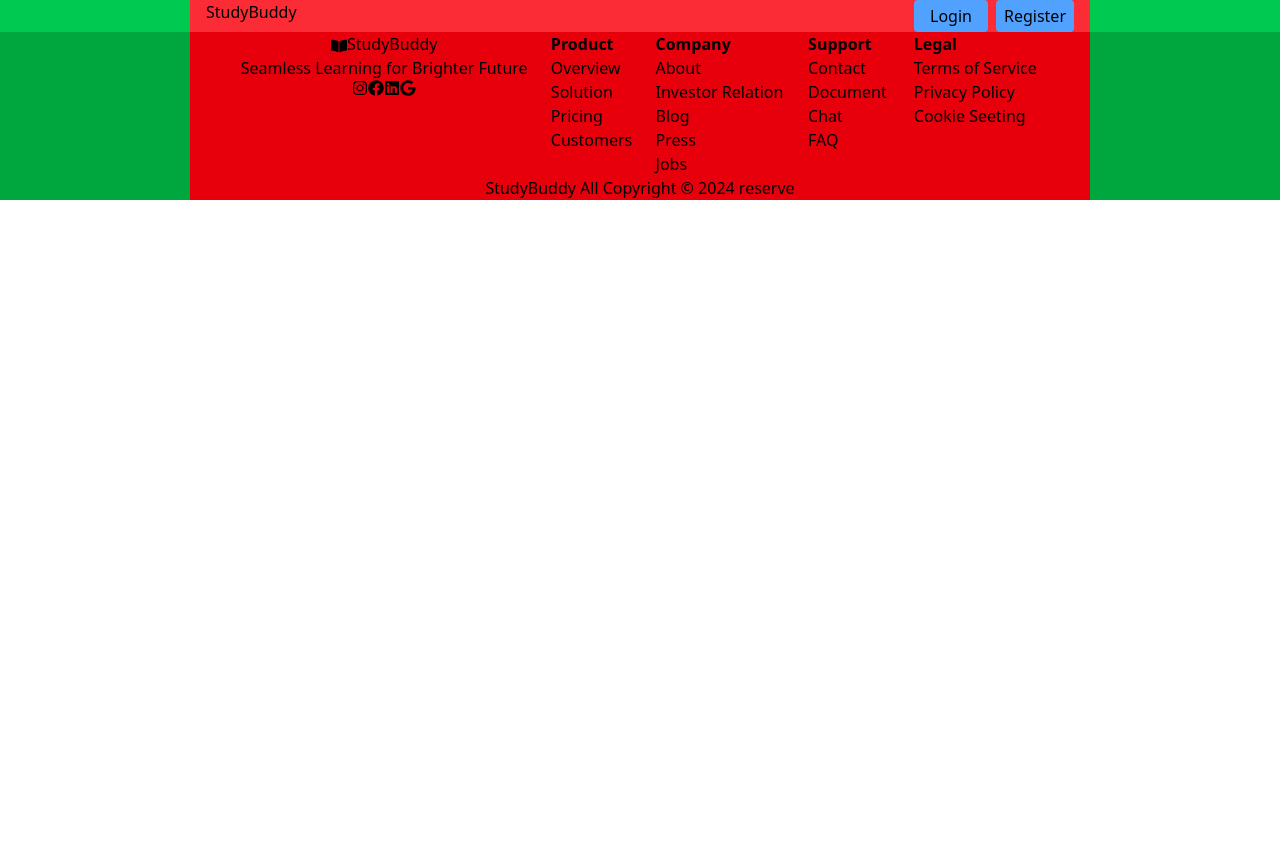
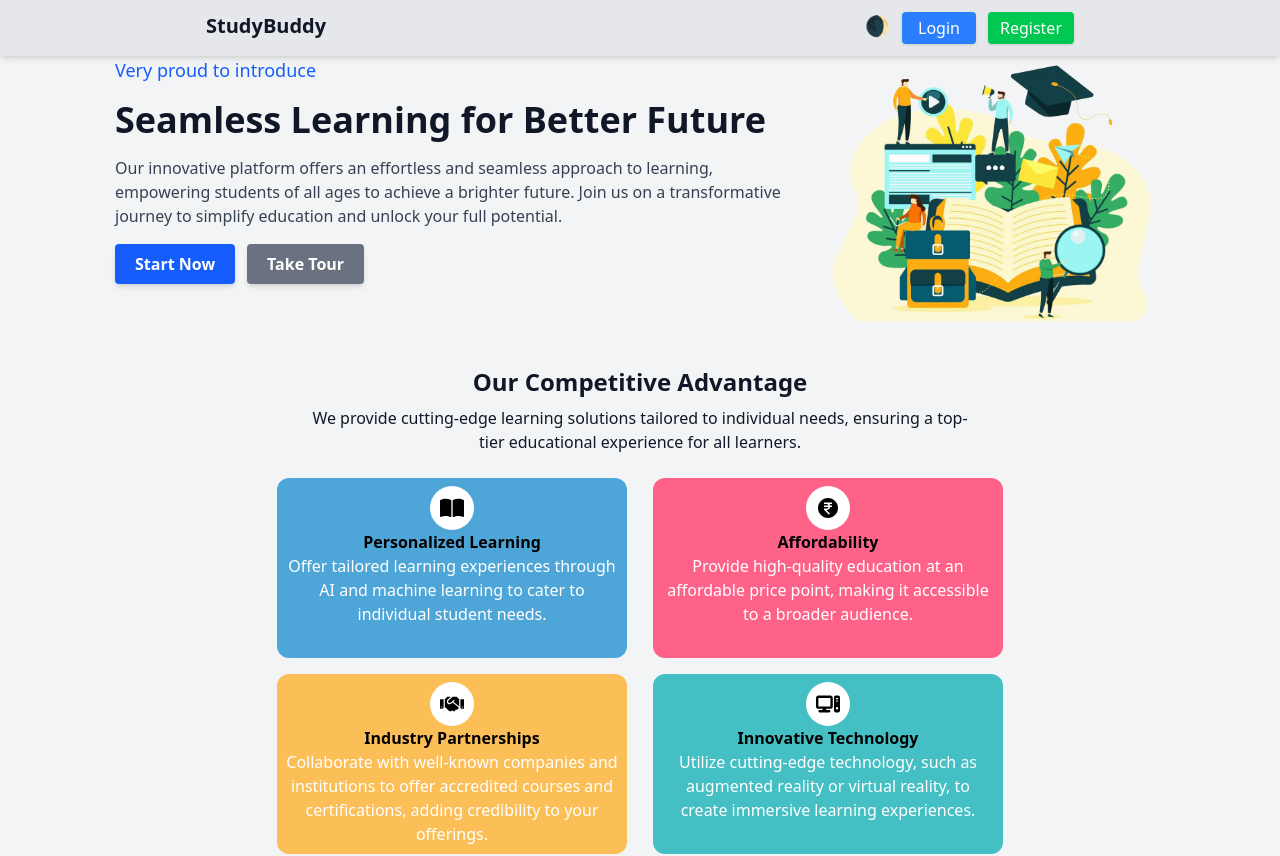
Before and after one commit to Suvo-Ghosh/Landing-Page, a React (Vite) app in the folder client/: page / in a window 1280 px wide. Shown: the top 856 px of the page. Before the commit the page ends 800 px from the top, so only its background shows below. Built offline with nearby package versions, Linux system fonts and the light colour scheme.

Commit message:
add HeroSection, Features components and  light/dark mode

```diff
--- a/client/src/App.jsx
+++ b/client/src/App.jsx
@@ -1,11 +1,16 @@
+import { TbHeartsOff } from "react-icons/tb"
+import Features from "./components/Features"
 import Footer from "./components/Footer"
 import Navbar from "./components/Navbar"
+import HeroSection from "./components/HeroSection"
 
 function App() {
 
   return (
     <>
       <Navbar />
+      <HeroSection />
+      <Features />
       <Footer />
     </>
   )
--- /dev/null
+++ b/client/src/components/Feature.jsx
@@ -0,0 +1,13 @@
+import React from 'react'
+
+function Feature({ item }) {
+    return (
+        <div className={`p-2 h-[180px] flex flex-col items-center rounded-xl max-w-[350px]`} style={{ backgroundColor: item.color }}>
+            <p className='text-2xl p-2.5 bg-white rounded-full '>{item.image}</p>
+            <h1 className='font-bold'>{item.name}</h1>
+            <h1 className='text-center text-white font-medium'>{item.description}</h1>
+        </div>
+    )
+}
+
+export default Feature
--- /dev/null
+++ b/client/src/components/Features.jsx
@@ -0,0 +1,66 @@
+import React from "react";
+import { FaBookOpen, FaComputer } from "react-icons/fa6";
+import { RiMoneyRupeeCircleFill } from "react-icons/ri";
+import { FaHandshake } from "react-icons/fa";
+import { BiSupport } from "react-icons/bi";
+import { TbDeviceAnalytics } from "react-icons/tb";
+import Feature from "./Feature";
+
+function Features() {
+    const FeaturesData = [
+        {
+            name: "Personalized Learning",
+            description: "Offer tailored learning experiences through AI and machine learning to cater to individual student needs.",
+            image: <FaBookOpen />,
+            color: "#4EA6D8",
+        },
+        {
+            name: "Affordability",
+            description: "Provide high-quality education at an affordable price point, making it accessible to a broader audience.",
+            image: <RiMoneyRupeeCircleFill />,
+            color: "#FF6289",
+        },
+        {
+            name: "Industry Partnerships",
+            description: "Collaborate with well-known companies and institutions to offer accredited courses and certifications, adding credibility to your offerings.",
+            image: <FaHandshake />,
+            color: "#FCBF58",
+        },
+        {
+            name: "Innovative Technology",
+            description: "Utilize cutting-edge technology, such as augmented reality or virtual reality, to create immersive learning experiences.",
+            image: <FaComputer />,
+            color: "#44BFC3",
+        },
+        {
+            name: "Responsive Support",
+            description: "Provide exceptional customer support and assistance to students and educators.",
+            image: <BiSupport />,
+            color: "#77B05D",
+        },
+        {
+            name: "Analytics & Insights",
+            description: "Offer detailed progress tracking and analytics to help students and teachers monitor performance and make data-driven decisions.",
+            image: <TbDeviceAnalytics />,
+            color: "#7D78B1",
+        },
+    ];
+
+    return (
+        <div className="py-10 bg-gray-100 dark:bg-gray-800">
+            <h1 className="text-center font-bold text-2xl  text-gray-900 dark:text-gray-300">Our Competitive Advantage</h1>
+            <p className="text-center mt-2 text-sm sm:text-base max-w-2xl mx-auto  text-gray-900 dark:text-gray-300">
+                We provide cutting-edge learning solutions tailored to individual needs, ensuring a top-tier educational experience for all learners.
+            </p>
+            <div className="w-full mt-6">
+                <div className="grid grid-cols-1 sm:grid-cols-2 gap-4 px-4 max-w-3xl place-items-center mx-auto">
+                    {FeaturesData.map((item, index) => (
+                        <Feature key={index} item={item} />
+                    ))}
+                </div>
+            </div>
+        </div>
+    );
+}
+
+export default Features;
--- a/client/src/components/Footer.jsx
+++ b/client/src/components/Footer.jsx
@@ -1,62 +1,61 @@
-import React from 'react'
+import React from "react";
 import { FaBookOpen, FaFacebook, FaGoogle, FaInstagram, FaLinkedin } from "react-icons/fa";
-
 
 function Footer() {
     return (
-        <div className="footer-container bg-green-600 flex flex-col w-full" id="About">
-            <div className="footer-content w-full bg-red-600  max-w-[900px] mx-auto">
-                <div className="footer-top flex flex-col justify-center sm:flex-row">
-                    <div className="footer-top-left flex flex-col items-center ">
-                        <a href="#" className="logo flex">
-                            <FaBookOpen className='mt-1.5' />
-                            <span className="logo-text">StudyBuddy</span>
+        <div className="footer-container bg-gray-200 dark:bg-gray-900 text-black dark:text-gray-300 flex flex-col w-full py-6"  >
+            <div className="footer-content w-full max-w-[900px] mx-auto">
+                <div className="footer-top flex flex-col justify-center sm:flex-row gap-6">
+                    <div className="footer-top-left flex flex-col items-center text-center sm:text-left">
+                        <a href="#" className="logo flex items-center gap-2">
+                            <FaBookOpen className="text-2xl" />
+                            <span className="text-xl font-semibold">StudyBuddy</span>
                         </a>
-                        <p>Seamless Learning for Brighter Future</p>
-                        <div className="socal-media flex">
-                            <a href="#"><FaInstagram /></a>
-                            <a href="#"><FaFacebook /></a>
-                            <a href="#"> <FaLinkedin /></a>
-                            <a href="#"> <FaGoogle /></a>
+                        <p className="mt-2 text-sm">Seamless Learning for a Brighter Future</p>
+                        <div className="social-media flex gap-3 mt-3">
+                            <a href="#" className="text-xl hover:text-gray-400"><FaInstagram /></a>
+                            <a href="#" className="text-xl hover:text-gray-400"><FaFacebook /></a>
+                            <a href="#" className="text-xl hover:text-gray-400"><FaLinkedin /></a>
+                            <a href="#" className="text-xl hover:text-gray-400"><FaGoogle /></a>
                         </div>
                     </div>
-                    <div className="footer-top-right grid   grid-cols-2 sm:grid-cols-4">
+                    <div className="footer-top-right grid grid-cols-2 sm:grid-cols-4 gap-4">
                         <ul className="grid-item justify-self-center ">
-                            <li className="all-items font-bold">Product</li>
-                            <li className="all-items"><a href="#">Overview</a></li>
-                            <li className="all-items"><a href="#">Solution</a></li>
-                            <li className="all-items"><a href="#">Pricing</a></li>
-                            <li className="all-items"><a href="#">Customers</a></li>
+                            <li className="font-bold text-lg">Product</li>
+                            <li><a href="#" className="hover:text-gray-400">Overview</a></li>
+                            <li><a href="#" className="hover:text-gray-400">Solution</a></li>
+                            <li><a href="#" className="hover:text-gray-400">Pricing</a></li>
+                            <li><a href="#" className="hover:text-gray-400">Customers</a></li>
                         </ul>
-                        <ul className="grid-item justify-self-center">
-                            <li className="all-items font-bold">Company</li>
-                            <li className="all-items"><a href="#About">About</a></li>
-                            <li className="all-items"><a href="#">Investor Relation</a></li>
-                            <li className="all-items"><a href="#">Blog</a></li>
-                            <li className="all-items"><a href="#">Press</a></li>
-                            <li className="all-items"><a href="#">Jobs</a></li>
+                        <ul className="grid-item justify-self-center ">
+                            <li className="font-bold text-lg">Company</li>
+                            <li><a href="#About" className="hover:text-gray-400">About</a></li>
+                            <li><a href="#" className="hover:text-gray-400">Investor Relation</a></li>
+                            <li><a href="#" className="hover:text-gray-400">Blog</a></li>
+                            <li><a href="#" className="hover:text-gray-400">Press</a></li>
+                            <li><a href="#" className="hover:text-gray-400">Jobs</a></li>
                         </ul>
-                        <ul className="grid-item justify-self-center">
-                            <li className="all-items font-bold">Support</li>
-                            <li className="all-items"><a href="#">Contact</a></li>
-                            <li className="all-items"><a href="#">Document</a></li>
-                            <li className="all-items"><a href="#">Chat</a></li>
-                            <li className="all-items"><a href="#">FAQ</a></li>
+                        <ul className="grid-item justify-self-center ">
+                            <li className="font-bold text-lg">Support</li>
+                            <li><a href="#" className="hover:text-gray-400">Contact</a></li>
+                            <li><a href="#" className="hover:text-gray-400">Document</a></li>
+                            <li><a href="#" className="hover:text-gray-400">Chat</a></li>
+                            <li><a href="#" className="hover:text-gray-400">FAQ</a></li>
                         </ul>
-                        <ul className="grid-item justify-self-center">
-                            <li className="all-items font-bold">Legal</li>
-                            <li className="all-items"><a href="#">Terms of Service</a></li>
-                            <li className="all-items"><a href="#">Privacy Policy</a></li>
-                            <li className="all-items"><a href="#">Cookie Seeting</a></li>
+                        <ul className="grid-item justify-self-center ">
+                            <li className="font-bold text-lg">Legal</li>
+                            <li><a href="#" className="hover:text-gray-400">Terms of Service</a></li>
+                            <li><a href="#" className="hover:text-gray-400">Privacy Policy</a></li>
+                            <li><a href="#" className="hover:text-gray-400">Cookie Settings</a></li>
                         </ul>
                     </div>
                 </div>
-                <div className="footer-bottam">
-                    <p className='text-center'>StudyBuddy All Copyright © 2024 reserve</p>
+                <div className="footer-bottom mt-6 text-center text-sm border-t border-gray-600 pt-4">
+                    <p>© 2025 StudyBuddy. All rights reserved.</p>
                 </div>
             </div>
         </div>
-    )
+    );
 }
 
-export default Footer
+export default Footer;
--- /dev/null
+++ b/client/src/components/HeroSection.jsx
@@ -0,0 +1,46 @@
+import React from "react";
+
+function HeroSection() {
+    return (
+        <div className="w-full px-2 bg-gray-100 dark:bg-gray-800 transition-colors duration-300">
+            <div className="w-full max-w-[1050px] mx-auto flex flex-col md:flex-row gap-2">
+                {/* Left Content */}
+                <div className="w-full text-center md:text-left animate-slideLeft">
+                    <p className="text-blue-600 dark:text-blue-400 font-medium text-lg">Very proud to introduce</p>
+                    <h1 className="my-4 text-3xl md:text-4xl font-bold text-gray-900 dark:text-gray-100">
+                        Seamless Learning for Better Future
+                    </h1>
+                    <p className="text-gray-700 dark:text-gray-300 font-medium">
+                        Our innovative platform offers an effortless and seamless approach to learning,
+                        empowering students of all ages to achieve a brighter future. Join us on a
+                        transformative journey to simplify education and unlock your full potential.
+                    </p>
+                    <div className="mt-4 mb-8 flex justify-center md:justify-start gap-3">
+                        <button className="px-5 py-2 bg-blue-600 hover:bg-blue-700 dark:bg-blue-500 dark:hover:bg-blue-600 text-white font-semibold rounded shadow-md">
+                            Start Now
+                        </button>
+                        <button className="px-5 py-2 bg-gray-500 hover:bg-gray-600 dark:bg-gray-700 dark:hover:bg-gray-600 text-white font-semibold rounded shadow-md">
+                            Take Tour
+                        </button>
+                    </div>
+                </div>
+
+                {/* Right Content */}
+                {/* <div className="w-full lg:w-1/2 flex justify-center">
+                    <img
+                        src="/main image.png"
+                        alt="Hero"
+                        className="w-full max-w-[400px] sm:max-w-[500px] lg:max-w-[600px] object-cover"
+                    />
+                </div> */}
+                <div className="w-full lg:w-1/2 hidden md:flex justify-center  items-center">
+                    <div className=" sm:w-[80%] md:w-full rounded-xl overflow-hidden">
+                        <img className="w-full" src='/main image.png' alt="Hero" />
+                    </div>
+                </div>
+            </div>
+        </div>
+    );
+}
+
+export default HeroSection;
--- a/client/src/components/Navbar.jsx
+++ b/client/src/components/Navbar.jsx
@@ -1,17 +1,23 @@
-import React from 'react'
+import React from "react";
+import Theme from "./Theme";
 
 function Navbar() {
     return (
-        <div className="outer-div bg-green-500 w-full">
-            <div className="bg-red-500 flex justify-between px-4 mx-auto w-full max-w-[900px]">
-                <h1 className='logo'>StudyBuddy</h1>
-                <div className="buttons space-x-2">
-                    <button className='px-4 py-1 cursor-pointer bg-blue-400 rounded'>Login</button>
-                    <button className='px-2 py-1 cursor-pointer bg-blue-400 rounded'>Register</button>
+        <div className="sticky top-0 w-full bg-gray-200 dark:bg-gray-900 shadow-md dark:shadow-lg">
+            <div className=" flex justify-between px-4 mx-auto w-full max-w-[900px] py-3 ">
+                <h1 className="text-gray-900 dark:text-white font-bold text-xl">StudyBuddy</h1>
+                <div className="buttons flex gap-3">
+                    <Theme />
+                    <button className="px-4 py-1 cursor-pointer bg-blue-500 dark:bg-blue-700 text-white font-medium rounded shadow">
+                        Login
+                    </button>
+                    <button className="px-3 py-1 cursor-pointer bg-green-500 dark:bg-green-700 text-white font-medium rounded shadow">
+                        Register
+                    </button>
                 </div>
             </div>
         </div>
-    )
+    );
 }
 
-export default Navbar
+export default Navbar;
--- /dev/null
+++ b/client/src/components/Theme.jsx
@@ -0,0 +1,19 @@
+import React, { useEffect, useState } from 'react'
+
+function Theme() {
+    const [theme, setTheme] = useState("light")
+
+    useEffect(() => {
+        document.documentElement.classList.toggle("dark");
+    }, [theme])
+    return (
+        <div className='cursor-pointer'>
+            {theme === "dark"
+                ? <div className="text-xl" onClick={() => setTheme("light")}> ☀️</div>
+                : <div className="text-xl" onClick={() => setTheme("dark")}> 🌒</div>
+            }
+        </div>
+    )
+}
+
+export default Theme
--- a/client/src/index.css
+++ b/client/src/index.css
@@ -1 +1,2 @@
 @import "tailwindcss";
+@custom-variant dark (&:where(.dark, .dark *));
```
Also changed, not shown: client/public/main image.png (added).
